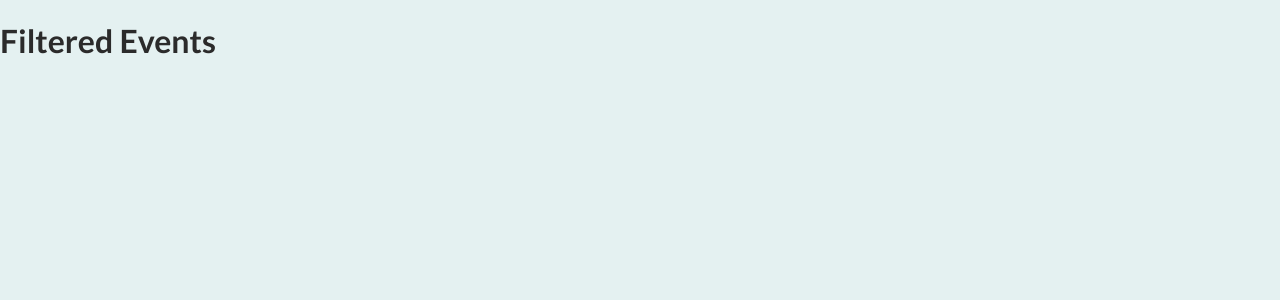
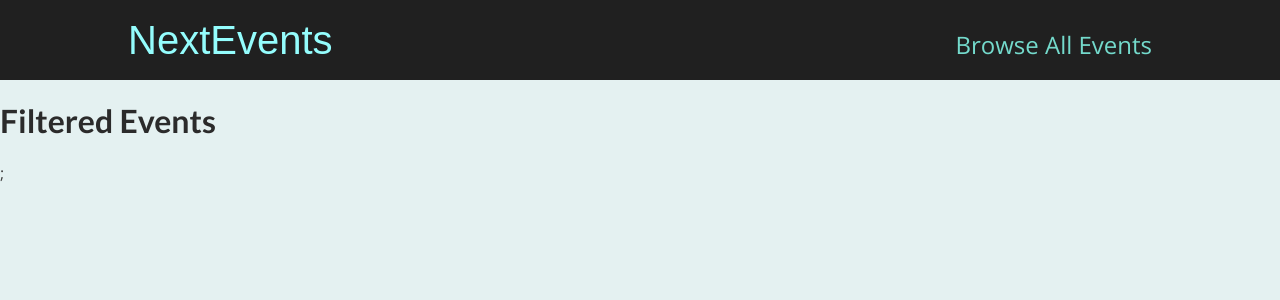
Before and after one commit to Akuna444/event-app-nextjs, a Next.js app: page /events in a window 1280 px wide. Shown: the top 300 px of the page. Built offline with nearby package versions, Linux system fonts and the light colour scheme.

Commit message:
wrap: our root component with custom layout

```diff
--- a/components/layout/layout.js
+++ b/components/layout/layout.js
@@ -1,5 +1,12 @@
+import { Fragment } from "react";
+
+import MainHeader from "./main-header";
+
 function Layout(props) {
-  return <main>{props.children}</main>;
+  return <Fragment>
+    <MainHeader/>
+    <main>{props.children}</main>;
+    </Fragment>
 }
 
 export default Layout;
--- a/pages/_app.js
+++ b/pages/_app.js
@@ -1,7 +1,12 @@
-import '../styles/globals.css'
+import Layout from "../components/layout/Layout";
+import "../styles/globals.css";
 
 function MyApp({ Component, pageProps }) {
-  return <Component {...pageProps} />
+  return (
+    <Layout>
+      <Component {...pageProps} />
+    </Layout>
+  );
 }
 
-export default MyApp
+export default MyApp;
```
